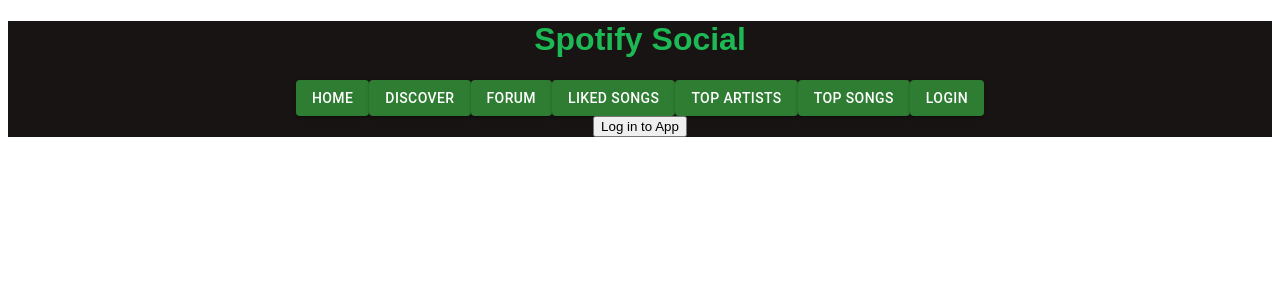
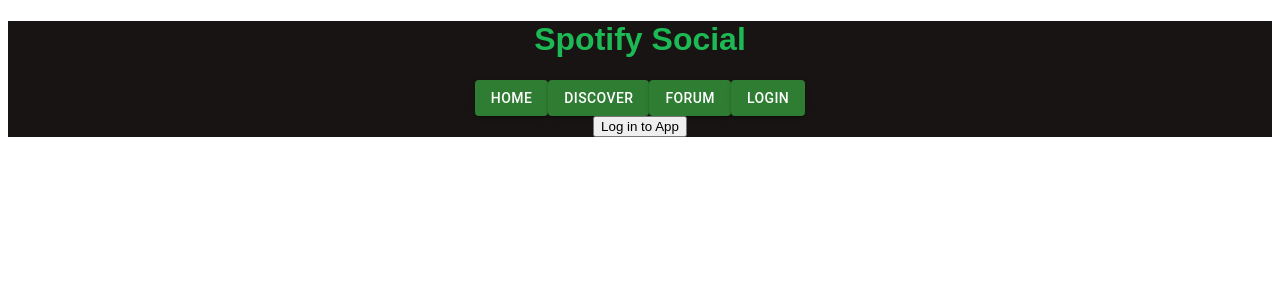
Before and after one commit to aidanflinton/Spotify-App, a React (Create React App) app in the folder client/: page /login in a window 1280 px wide. Shown: the top 300 px of the page. Built offline with nearby package versions, Linux system fonts and the light colour scheme.

Commit message:
auth working

```diff
--- a/client/src/App.js
+++ b/client/src/App.js
@@ -1,5 +1,4 @@
 import { Outlet, Link, Routes, Route } from "react-router-dom";
-import { useState, useEffect } from "react";
 import "./App.css";
 import AccessTokenProvider from "./contexts/accessTokenContext";
 
@@ -15,8 +14,6 @@
 import Navbar from "./components/Navbar";
 
 export default function App() {
-  const [login, setLogin] = useState();
-
   return (
     <>
       <AccessTokenProvider>
@@ -24,7 +21,7 @@
           <h1>Spotify Social</h1>
 
           <Routes>
-            <Route path="/" element={<Navbar loggedIn={login} />}>
+            <Route path="/" element={<Navbar />}>
               <Route index element={<Home />} />
               <Route path="discover" element={<Discover />} />
               <Route path="forum" element={<Forum />} />
@@ -33,10 +30,7 @@
               <Route path="artists" element={<TopArtists />} />
               <Route path="songs" element={<TopSongs />} />
               <Route path="profile" element={<UserProfile />} />
-              <Route
-                path="login"
-                element={<Login loggedIn={login} logIn={setLogin} />}
-              />
+              <Route path="login" element={<Login />} />
 
               <Route
                 path="*"
--- a/client/src/components/Navbar.js
+++ b/client/src/components/Navbar.js
@@ -1,10 +1,14 @@
 import { Link, Outlet } from "react-router-dom";
-import { useState, useEffect } from "react";
+import { useState, useEffect, useContext } from "react";
+
+import { AccessTokenContext } from "../contexts/accessTokenContext";
 
 import Button from "@mui/material/Button";
 import FormControl from "@mui/material/FormControl";
 
 function Navbar(props) {
+  const { accessToken, setAccessToken } = useContext(AccessTokenContext);
+
   const linkStyle = {
     textDecoration: "none",
     color: "white",
@@ -28,42 +32,42 @@
             Forum
           </Link>
         </Button>
-        {
+        {accessToken && (
           <Button variant="contained" color="success">
             <Link to="/liked" style={linkStyle}>
               Liked Songs
             </Link>
           </Button>
-        }
-        {
+        )}
+        {accessToken && accessToken && (
           <Button variant="contained" color="success">
             <Link to="/artists" style={linkStyle}>
               Top Artists
             </Link>
           </Button>
-        }
-        {
+        )}
+        {accessToken && (
           <Button variant="contained" color="success">
             <Link to="/songs" style={linkStyle}>
               Top Songs
             </Link>
           </Button>
-        }
-        {props.login && (
+        )}
+        {accessToken && (
           <Button variant="contained" color="success">
             <Link to="/inbox" style={linkStyle}>
               Inbox
             </Link>
           </Button>
         )}
-        {props.login && (
+        {accessToken && (
           <Button variant="contained" color="success">
             <Link to="/profile" style={linkStyle}>
               Profile
             </Link>
           </Button>
         )}
-        {!props.login && (
+        {!accessToken && (
           <Button variant="contained" color="success">
             <Link to="/login" style={linkStyle}>
               Login
--- a/client/src/components/userinfo/Login.js
+++ b/client/src/components/userinfo/Login.js
@@ -13,30 +13,22 @@
 
     fetch("http://localhost:9000/spotify")
       .then((res) => {
-        res.json();
-        console.log(res.url);
+        return res.json();
       })
       .then((data) => {
-        console.log(data.url);
         window.open(data.url);
       });
-    console.log(window.location.href);
-    console.log(path);
   };
 
-  const path = window.location.href.split("/")[4];
-
-  let code = "";
   useEffect(() => {
-    if (path) {
-      code = path.split("=")[1];
+    let code = window.location.href.split("/")[3].split("=")[1];
+    if (code) {
       fetch("http://localhost:9000/spotify/callback?code=" + code)
         .then((res) => res.json())
         .then((data) => {
           if (data.token) {
             setAccessToken(data.token);
-            console.log(data.token);
-            navigate("/home");
+            navigate("/");
           }
         });
     }
```
Also changed, not shown: 1 other file (tests, documents, lock files or other folders).
